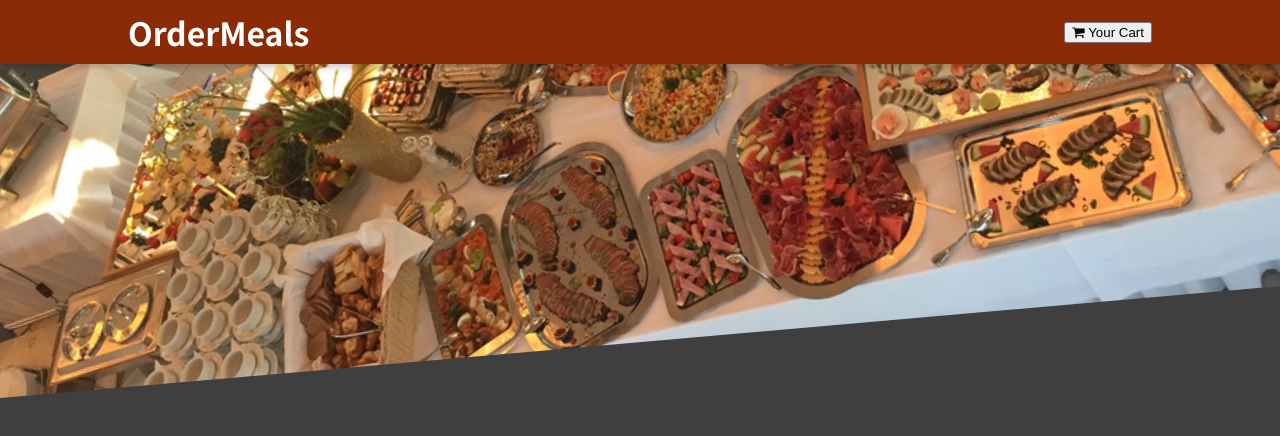
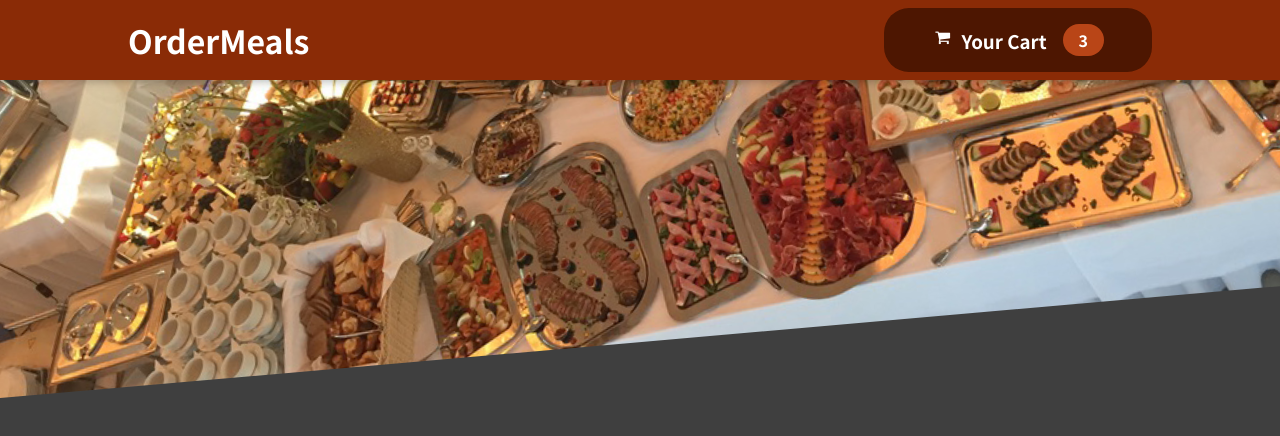
Before and after one commit to AkshitGuptaIITR/Food-Order-App, a React (Create React App) app: page / in a window 1280 px wide. Shown: the top 436 px of the page. Built offline with nearby package versions, Linux system fonts and the light colour scheme.

Commit message:
Cart Button

```diff
--- a/src/components/Layout/Header.js
+++ b/src/components/Layout/Header.js
@@ -1,17 +1,14 @@
 import React from "react";
 import style from "./header.module.css";
 import meals from "../../assets/meals.jpg";
+import HeaderBtn from "./HeaderBtn";
 
 const Header = (props) => {
   return (
     <>
       <div className={style.background}>
         <h1>OrderMeals</h1>
-        <button>
-          <i className="fa fa-shopping-cart"></i>
-          {"        "}
-          Your Cart
-        </button>
+        <HeaderBtn />
       </div>
       <div className={style.mealsCSS}>
         <img src={meals} alt="" />
--- /dev/null
+++ b/src/components/Layout/HeaderBtn.js
@@ -0,0 +1,14 @@
+import React from "react";
+import style from "./headerbtn.module.css";
+
+const HeaderBtn = () => {
+  return (
+    <button className={style.btn}>
+      <i className={`fa fa-shopping-cart ${style.icon}`}></i>
+      <h3>Your Cart</h3>
+      <div className={style.badge}>3</div>
+    </button>
+  );
+};
+
+export default HeaderBtn;
--- a/src/components/Layout/header.module.css
+++ b/src/components/Layout/header.module.css
@@ -4,7 +4,7 @@
   left: 0;
   background-color: #8a2b06;
   width: 100vw;
-  height: 4rem;
+  height: 5rem;
   align-items: center;
   display: flex;
   justify-content: space-between;
--- /dev/null
+++ b/src/components/Layout/headerbtn.module.css
@@ -0,0 +1,35 @@
+.btn {
+  font: inherit;
+  color: white;
+  border: none;
+  border-radius: 25px;
+  align-items: center;
+  font-weight: bold;
+  background-color: #4d1601;
+  display: flex;
+  padding: 0.01rem 3rem;
+  justify-content: space-around;
+  cursor: pointer;
+}
+
+.btn:hover, btn:active {
+  background-color: #2c0d00;
+}
+
+.icon {
+  width: 1.35rem;
+  height: 1.35rem;
+  margin-right: 0.5rem;
+}
+
+.badge {
+  background-color: #b94517;
+  padding: 0.25rem 1rem;
+  border-radius: 25px;
+  margin-left: 1rem;
+  font-weight: bold;
+}
+
+.btn:hover .badge, btn:active .badge {
+  background-color: #92320c;
+}
```
Also changed, not shown: 1 other file (tests, documents, lock files or other folders).
